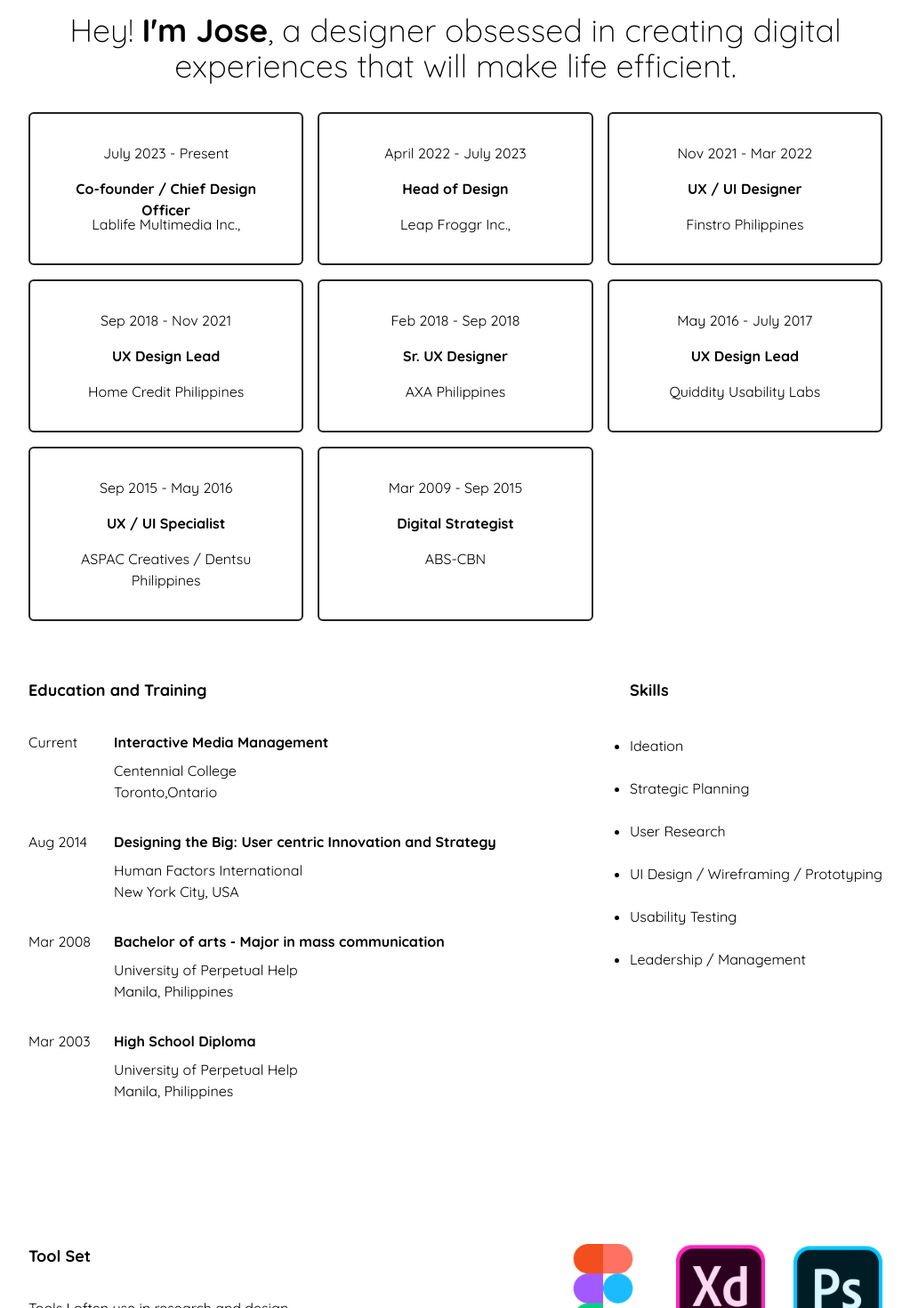
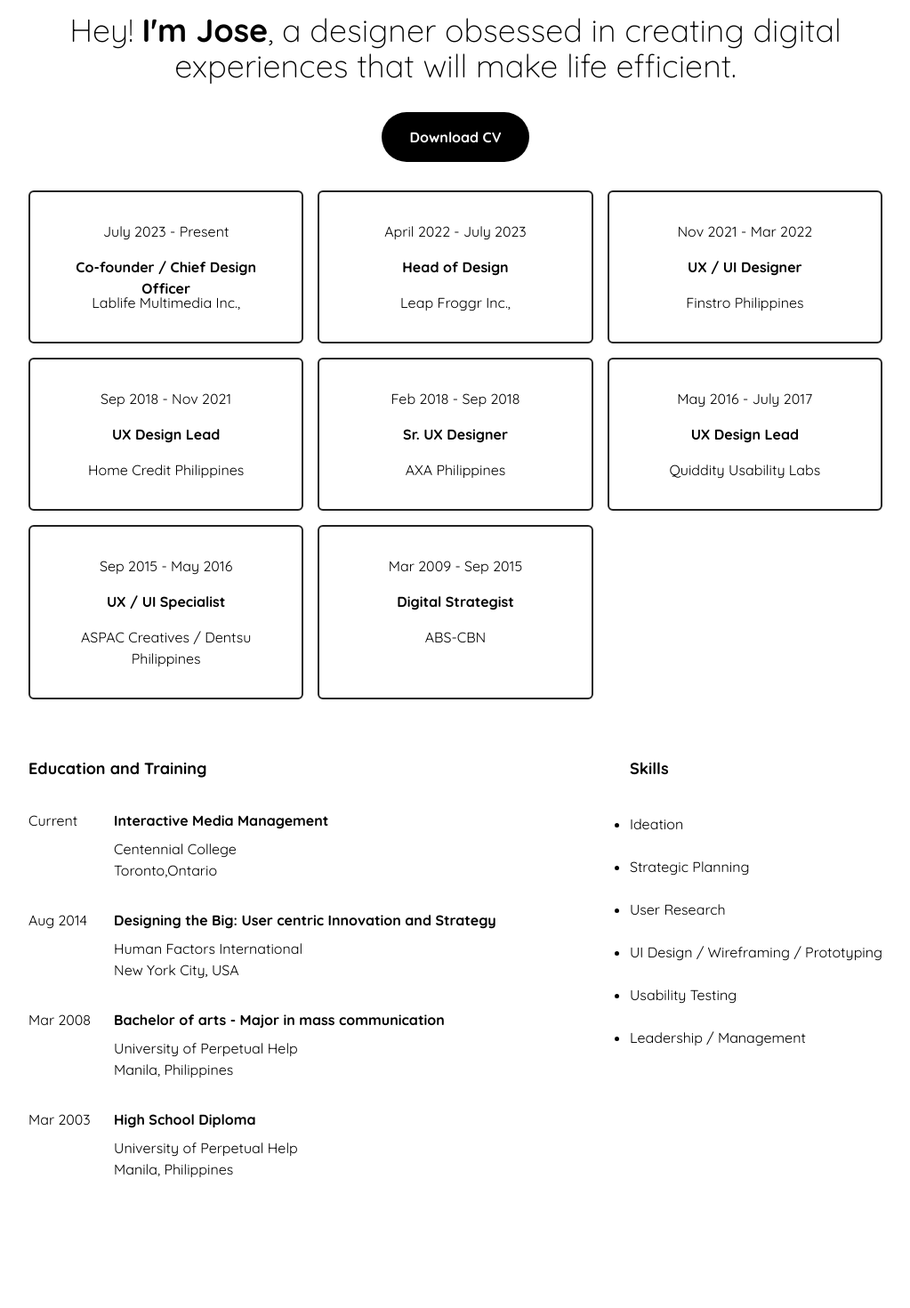
Before and after one commit to boggslabayen/boggsweb2024, a Next.js app: page /about in a window 1280 px wide. Shown: the part 200-1670 px from the top of the page at 89% size, without its empty margins (128-1151 px from the left). Built offline with nearby package versions, Linux system fonts and the light colour scheme.

Commit message:
Fixed cv

```diff
--- a/app/about/page.tsx
+++ b/app/about/page.tsx
@@ -2,6 +2,7 @@ import { quickSand } from "../components/ui/Fonts";
 import Resume from "../components/ui/Resume";
 import Education from "../components/ui/Education";
 import Image from "next/image";
+import { Button } from "@material-tailwind/react";
 
 export default function About() {
   return (
@@ -9,6 +10,7 @@ export default function About() {
       <div className="max-w-screen py-16 md:py-24 px-8 md:px-32">
         {/* Caption - Headlin */}
         <div className=" max-w-screen-lg mx-auto py-8">
+          <div className="pb-8">
             <h1
               className={`${quickSand.className} text-xl md:text-4xl font-light text-center leading-8
             `}
@@ -19,13 +21,23 @@ export default function About() {
             </h1>
           </div>
 
+          <div className="mx-auto text-center">
+            <a href="/project_assets/2024_LabayenCV.pdf" target="_blank">
+              <button className="bg-black text-white px-8 py-4 rounded-full hover:bg-amber-500 hover:text-black font-bold">
+                Download CV
+              </button>
+            </a>
+          </div>
+        </div>
+
         {/* Work Experience */}
+
         <div>
           <Resume />
         </div>
 
         {/* Education and Skills */}
-        <div className="max-w-screen-lg py-16 mx-auto flex justify-between">
+        <div className="max-w-screen-lg py-16 mx-auto md:flex justify-between">
           <div>
             <Education />
           </div>
@@ -45,9 +57,9 @@ export default function About() {
         </div>
 
         {/* Tools */}
-        <div className="max-w-screen-lg py-16 mx-auto flex justify-between">
+        <div className="max-w-screen-lg py-16 mx-auto md:flex justify-between">
           <div>
-            <h3 className="pb-8 font-bold text-lg">Tool Set</h3>
+            <h3 className="pb-4 font-bold text-lg">Tool Set</h3>
             <p>Tools I often use in research and design</p>
           </div>
 
--- a/app/components/ui/Education.tsx
+++ b/app/components/ui/Education.tsx
@@ -31,7 +31,7 @@ const educCards = [
 
 function createEducCards(educCards) {
   return (
-    <div key={educCards.id} className="flex pb-8">
+    <div key={educCards.id} className="md:flex pb-8">
       <div className="w-24">
         <p>{educCards.year}</p>
       </div>
```
Also changed, not shown: 1 other file (tests, documents, lock files or other folders). Lines whose indentation alone changed are shown as unchanged.
